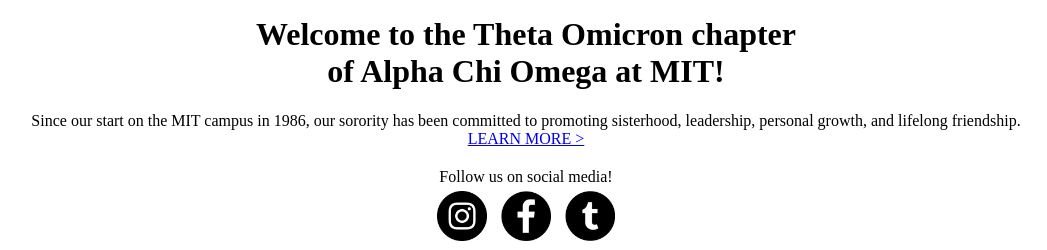
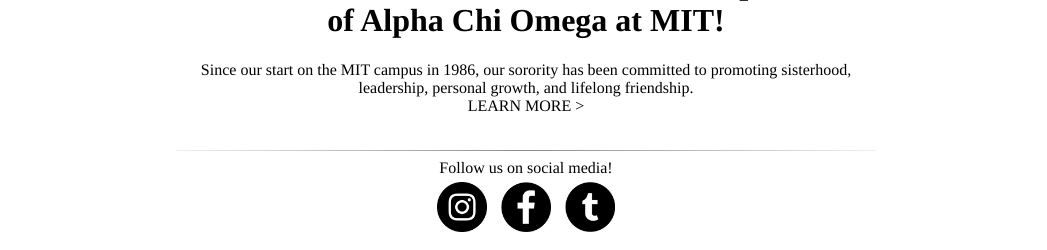
Before and after one commit to rweinberger/axo-public, a Django app: page / in a window 1280 px wide. Shown: the part 592-842 px from the top of the page, without its empty margins (122-1169 px from the left). Run offline with Django 3.2, Linux system fonts and the light colour scheme; some libraries are stand-ins or nearby versions.

Commit message:
touchups on homepage

```diff
--- a/general/static/general/style.css
+++ b/general/static/general/style.css
@@ -1,9 +1,32 @@
 html, body {
   height: 100%;
   width: 100%;
+  font-family: times;
+  font-weight: 200;
 }
+
+a {
+  color: #000;
+  text-decoration: none
+}
+
+a:hover {
+  opacity: .5
+}
+
+hr {
+  border: 0;
+  width: 700px;
+  height: 1px;
+  background-image: -webkit-linear-gradient(left, #f0f0f0, #8c8b8b, #f0f0f0);
+  background-image: -moz-linear-gradient(left, #f0f0f0, #8c8b8b, #f0f0f0);
+  background-image: -ms-linear-gradient(left, #f0f0f0, #8c8b8b, #f0f0f0);
+  background-image: -o-linear-gradient(left, #f0f0f0, #8c8b8b, #f0f0f0);
+}
+
 #nav {
   text-align: center;
+  margin-bottom: 15px
 }
 
 #logo {
@@ -11,16 +34,19 @@ html, body {
 }
 
 #content{
+  max-width: 700px;
+  margin:auto;
   padding: 20px;
   text-align: center
 }
 
 #social{
+  margin-top: 15px;
   text-align: center
 }
 
 .slideshow {
-  width: 500px;
+  max-height: 400px;
   display:block;
   margin:auto;
 }
@@ -29,6 +55,8 @@ html, body {
   width: 50px;
   padding: 5px;
 }
+
+/*DROPDOWN MENUS*/
 
 .dropbtn {
   padding: 16px;
@@ -42,11 +70,13 @@ html, body {
 }
 
 .dropdown-content {
+  margin-left: 10px;
   text-align: left;
   display: none;
   position: absolute;
-  background-color: #f9f9f9;
-  min-width: 160px;
+  background-color: #fff;
+  opacity: .8;
+  min-width: 100px;
   box-shadow: 0px 8px 16px 0px rgba(0,0,0,0.2);
   z-index: 1;
 }
@@ -54,13 +84,11 @@ html, body {
 .dropdown-content a {
   font-size: 10pt;
   color: black;
-  padding: 12px 16px;
+  padding: 7px 5px;
   text-decoration: none;
   display: block;
 }
 
-.dropdown-content a:hover {background-color: #f1f1f1}
-
 .dropdown:hover .dropdown-content {
     display: block;
 }
--- a/general/templates/general/base.html
+++ b/general/templates/general/base.html
@@ -19,7 +19,6 @@
     <div id='links' class='dropdown'>
       <a href="/about" class="dropbtn">About Us</a>
       <div class="dropdown-content">
-        <a href="#">Letter from the President</a>
         <a href="#">History</a>
         <a href="#">House</a>
         <a href="#">Exec Officers</a>
@@ -45,11 +44,13 @@
       </div>
     </div>
   </div>
+  <hr>
   <div id='content'>
     {% block content %}
     {% endblock %}
   </div>
   <div id='social'>
+    <hr>
     Follow us on social media! <br>
     <a href='https://www.instagram.com/axo_mit/'><img class='social_icon' src="{% static 'general/images/insta.png' %}"/></a>
     <a href='https://www.facebook.com/MitAlphaChiOmega/'><img class='social_icon' src="{% static 'general/images/fb.png' %}"/></a>
```
